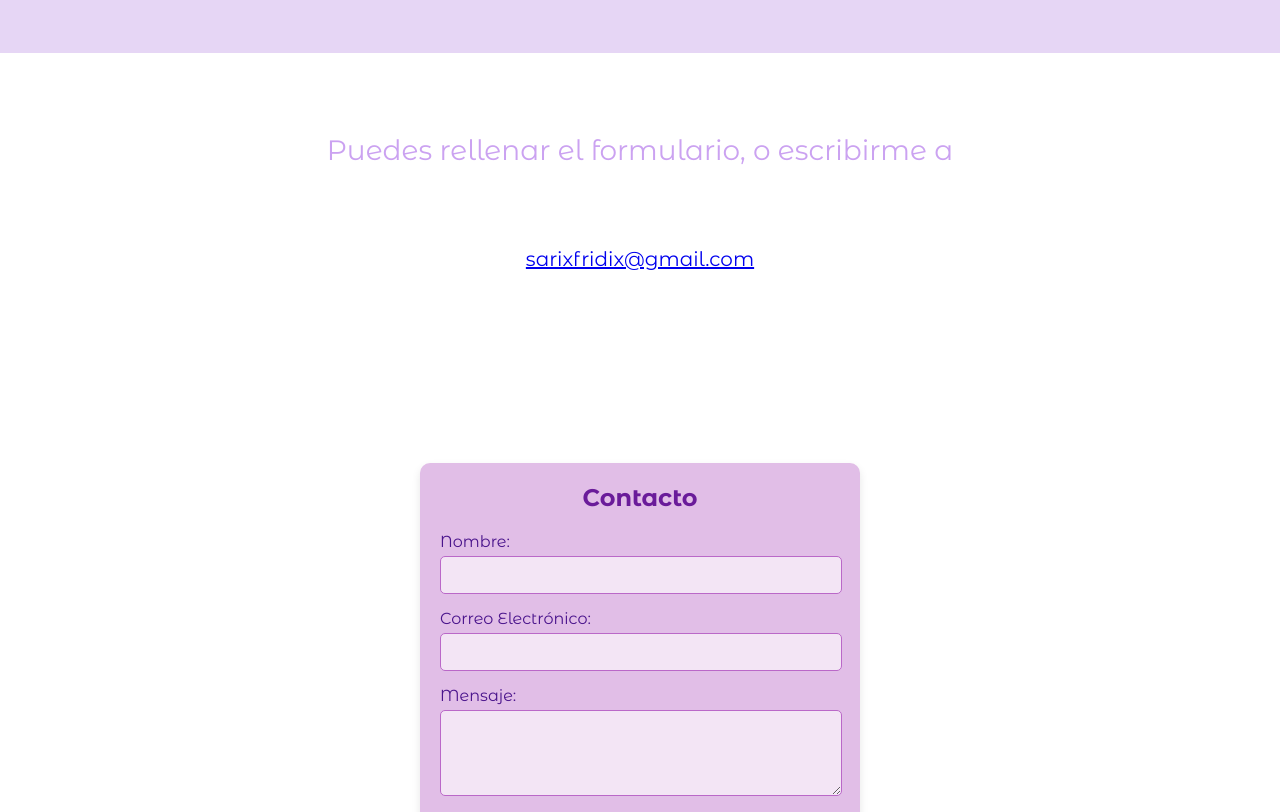
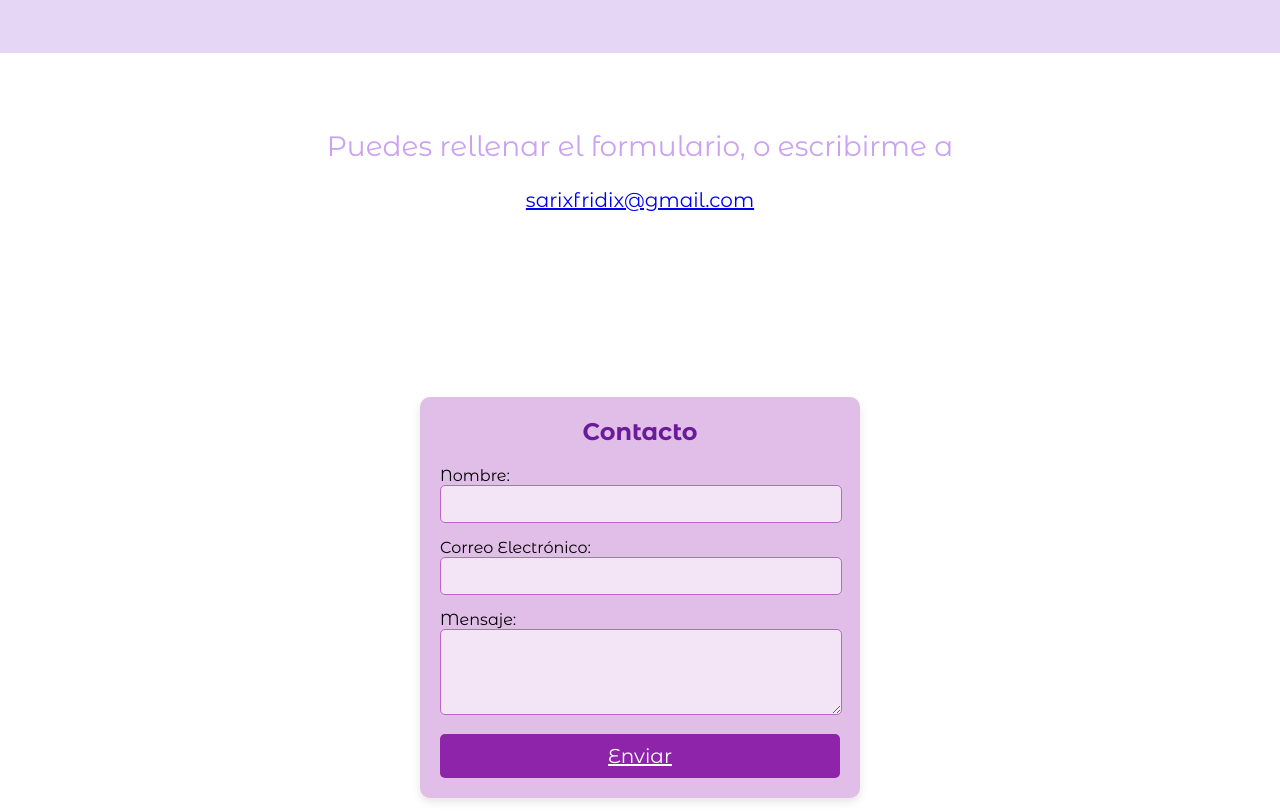
Before and after one commit to Sarixav/Portfolio, a plain HTML site: page index.html in a window 1280 px wide. Shown: the part 1440-2252 px from the top of the page. Drawn offline with Linux system fonts and the light colour scheme.

Commit message:
añadiendo css

```diff
--- a/style.css
+++ b/style.css
@@ -249,7 +249,12 @@ main{
     color: #6a1b9a; /* Color lila más oscuro para el título */
     text-align: center;
 }
-
+.click-contact a {
+    display: flex;
+    justify-content: center;
+    margin-bottom: 10px;
+}
+}
 .contact-form label {
     display: block;
     margin-bottom: 5px;
@@ -282,16 +287,18 @@ main{
 }
 
 button a{
-    color:var(--white)
+    color:var(--white);
+
 }
 .contact-me p{
-
     display: flex;
     font-size: 28px;
     color: var(--color1);
     justify-content: center;
     margin-top: 5rem;
     position: relative;
+    margin: 2%;
+    top: 50px;
 }
 
 .contact-me a {
```
Also changed, not shown: index.html (+1 -1 lines).
